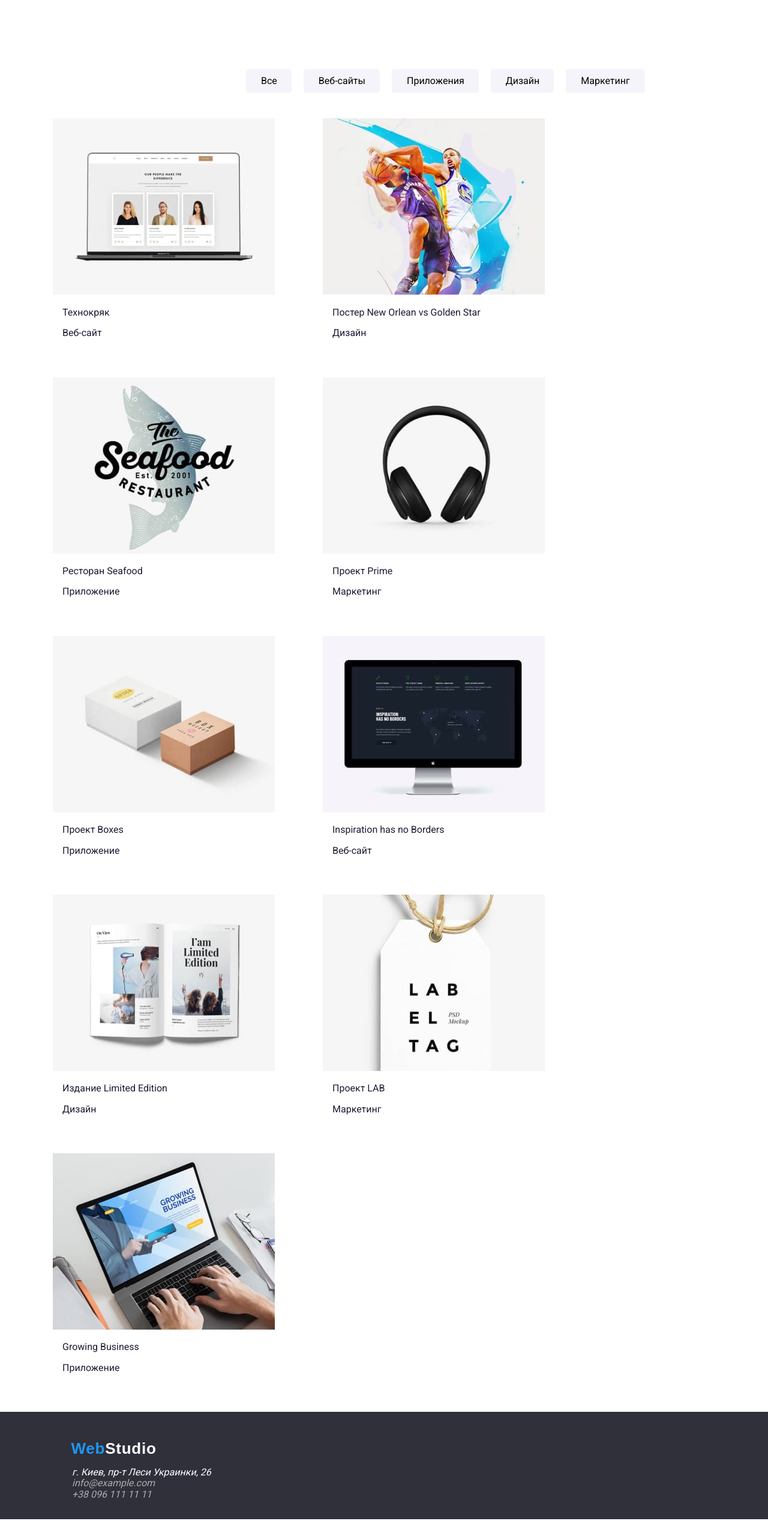
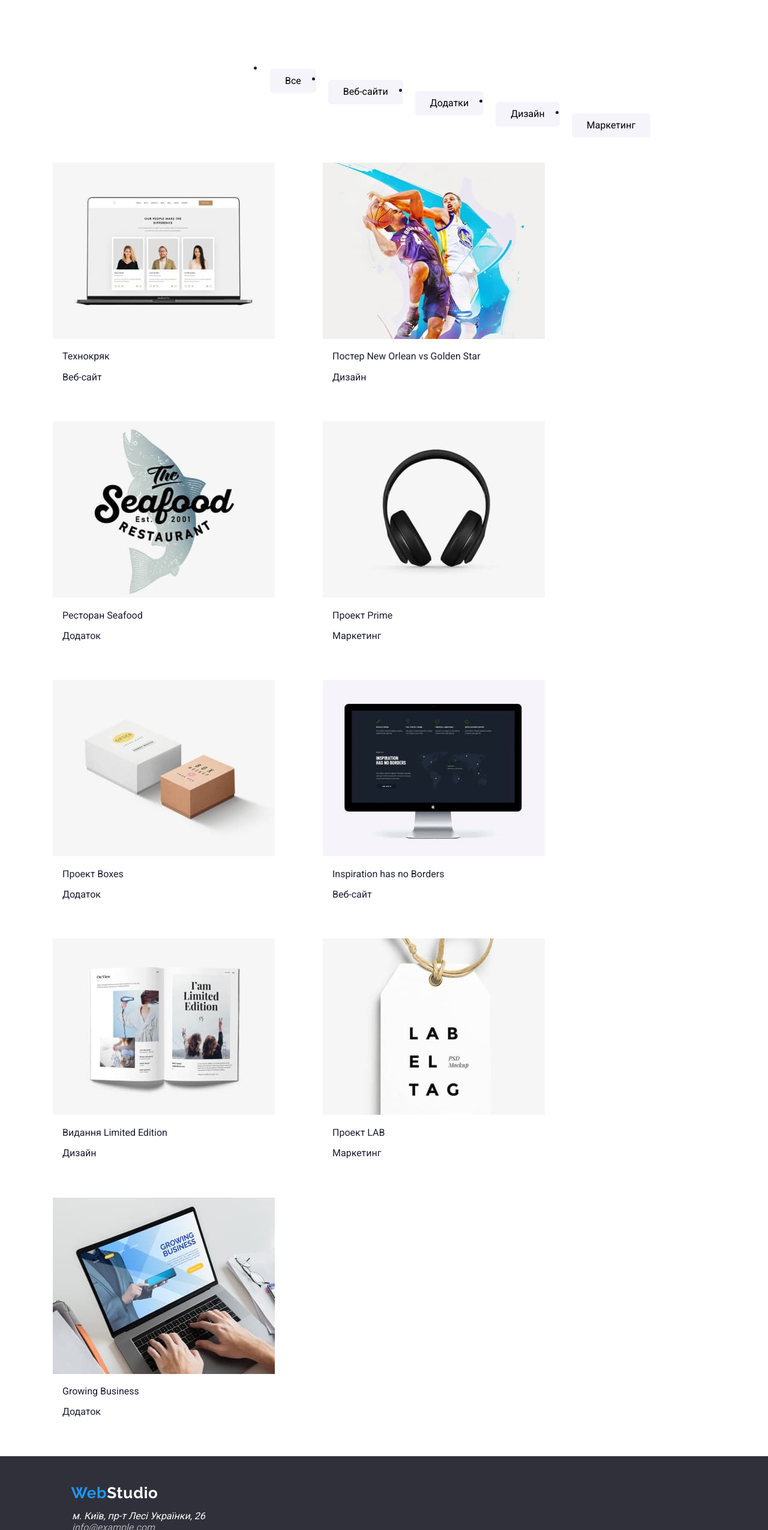
Before and after one commit to VasylMolnar/goit-markup-hw-02, a plain HTML site: page portfolio.html in a window 1280 px wide. Shown: the part 55-2605 px from the top of the page at 60% size. Drawn offline with nearby package versions, Linux system fonts and the light colour scheme.

Commit message:
Update portfolio.html

```diff
--- a/portfolio.html
+++ b/portfolio.html
@@ -9,6 +9,12 @@
     <link rel="preconnect" href="https://fonts.googleapis.com">
     <link rel="preconnect" href="https://fonts.gstatic.com" crossorigin>
     <link href="https://fonts.googleapis.com/css2?family=Roboto&display=swap" rel="stylesheet">
+    <link rel="preconnect" href="https://fonts.googleapis.com">
+    <link rel="preconnect" href="https://fonts.gstatic.com" crossorigin>
+    <link href="https://fonts.googleapis.com/css2?family=Roboto:wght@400;500;700;900&display=swap" rel="stylesheet">
+    <link rel="preconnect" href="https://fonts.googleapis.com">
+    <link rel="preconnect" href="https://fonts.gstatic.com" crossorigin>
+    <link href="https://fonts.googleapis.com/css2?family=Raleway:ital,wght@0,700;1,700&display=swap" rel="stylesheet">
 </head>
 
 <body>
@@ -18,9 +24,9 @@
         </div>
         <nav id="nav-bar">
             <ul class="nav__list">
-                <li><a class="nav-link" href="index.html">Студия</a></li>
-                <li><a class="nav-link" href="portfolio.html">Портфолио</a></li>
-                <li><a class="nav-link" href="#contacts">Контакты</a></li>
+                <li><a class="nav-link" href="index.html">Студія</a></li>
+                <li><a class="nav-link" href="portfolio.html">Портфоліо</a></li>
+                <li><a class="nav-link" href="#contacts">Контакти</a></li>
             </ul>
 
             <ul class="nav__info">
@@ -28,18 +34,18 @@
                 <li><a href="tel:+380961111111">+38 096 111 11 11</a></li>
             </ul>
         </nav>
-
-
     </header>
 
     <main id="main">
 
         <div class="btn-group">
-            <button class="submit-button" type="button">Все</button>
-            <button class="submit-button" type="button">Веб-сайты</button>
-            <button class="submit-button" type="button">Приложения</button>
-            <button class="submit-button" type="button">Дизайн</button>
-            <button class="submit-button" type="button">Маркетинг</button>
+            <ul>
+                <li><button class="submit-button" type="button">Все</button></li>
+                <li><button class="submit-button" type="button">Веб-сайти</button></li>
+                <li><button class="submit-button" type="button">Додатки</button></li>
+                <li><button class="submit-button" type="button">Дизайн</button></li>
+                <li><button class="submit-button" type="button">Маркетинг</button></li>
+            </ul>
         </div>
 
 
@@ -48,7 +54,7 @@
                 <li>
                     <figure>
                         <img src="images/portfolio/PC2.jpg" alt="Веб-сайт" width="370">
-                        <figcaption>Технокряк<p>Веб-сайт</p>
+                        <figcaption class="figcaption">Технокряк<p>Веб-сайт</p>
                         </figcaption>
                     </figure>
                 </li>
@@ -56,7 +62,7 @@
                 <li>
                     <figure>
                         <img src="images/portfolio/basketball.jpg" alt="Дизайн" width="370">
-                        <figcaption>Постер New Orlean vs Golden Star<p>Дизайн</p>
+                        <figcaption class="figcaption">Постер New Orlean vs Golden Star<p>Дизайн</p>
                         </figcaption>
                     </figure>
                 </li>
@@ -64,7 +70,7 @@
                 <li>
                     <figure>
                         <img src="images/portfolio/seafood.jpg" alt="Ресторан Seafood" width="370">
-                        <figcaption>Ресторан Seafood <p>Приложение</p>
+                        <figcaption class="figcaption">Ресторан Seafood <p>Додаток</p>
                         </figcaption>
                     </figure>
                 </li>
@@ -72,15 +78,15 @@
                 <li>
                     <figure>
                         <img src="images/portfolio/headphones.jpg" alt="Маркетинг" width="370">
-                        <figcaption>Проект Prime<p>Маркетинг</p>
+                        <figcaption class="figcaption">Проект Prime<p>Маркетинг</p>
                         </figcaption>
                     </figure>
                 </li>
 
                 <li>
                     <figure>
-                        <img src="images/portfolio/box.jpg" alt="Приложение" width="370">
-                        <figcaption>Проект Boxes<p>Приложение</p>
+                        <img src="images/portfolio/box.jpg" alt="Додаток" width="370">
+                        <figcaption class="figcaption">Проект Boxes<p>Додаток</p>
                         </figcaption>
                     </figure>
                 </li>
@@ -88,15 +94,15 @@
                 <li>
                     <figure>
                         <img src="images/portfolio/monitor.jpg" alt="Веб-сайт" width="370">
-                        <figcaption>Inspiration has no Borders<p>Веб-сайт</p>
+                        <figcaption class="figcaption">Inspiration has no Borders<p>Веб-сайт</p>
                         </figcaption>
                     </figure>
                 </li>
 
                 <li>
                     <figure>
-                        <img src="images/portfolio/book.jpg" alt="Издание Limited Edition" width="370">
-                        <figcaption>Издание Limited Edition<p>Дизайн</p>
+                        <img src="images/portfolio/book.jpg" alt="Видання Limited Edition" width="370">
+                        <figcaption class="figcaption">Видання Limited Edition<p>Дизайн</p>
                         </figcaption>
                     </figure>
                 </li>
@@ -104,7 +110,7 @@
                 <li>
                     <figure>
                         <img src="images/portfolio/lab.jpg" alt="Маркетинг" width="370">
-                        <figcaption>Проект LAB<p>Маркетинг</p>
+                        <figcaption class="figcaption">Проект LAB<p>Маркетинг</p>
                         </figcaption>
                     </figure>
                 </li>
@@ -112,7 +118,7 @@
                 <li>
                     <figure>
                         <img src="images/portfolio/PC.jpg" alt="Growing Business" width="370">
-                        <figcaption>Growing Business<p>Приложение</p>
+                        <figcaption class="figcaption">Growing Business<p>Додаток</p>
                         </figcaption>
                     </figure>
                 </li>
@@ -121,15 +127,14 @@
 
     </main>
 
-
-    <footer>
+    <footer id="footer">
         <div class="logo">
             <a class="logo link" href="#" lang="en">Web<span class="accent">Studio</span></a>
         </div>
-        <address>
+        <address id="address">
             <ul style="list-style-type: none">
-                <li><a href="https://bit.ly/3pXMvUd" target="_blank" rel="noopener noreferrer">г. Киев, пр-т
-                        Леси Украинки, 26</a> </li>
+                <li><a href="https://bit.ly/3pXMvUd" target="_blank" rel="noopener noreferrer">м. Київ, пр-т Лесі
+                        Українки, 26</a> </li>
                 <li><a class="Link" href="mailto:info@devstudio.com">info@example.com</a>
                 </li>
                 <li><a class="tel" href="tel:+380961111111">+38 096 111 11 11</a> </li>
@@ -137,6 +142,7 @@
         </address>
     </footer>
 
+
 </body>
 
 </html>
```
